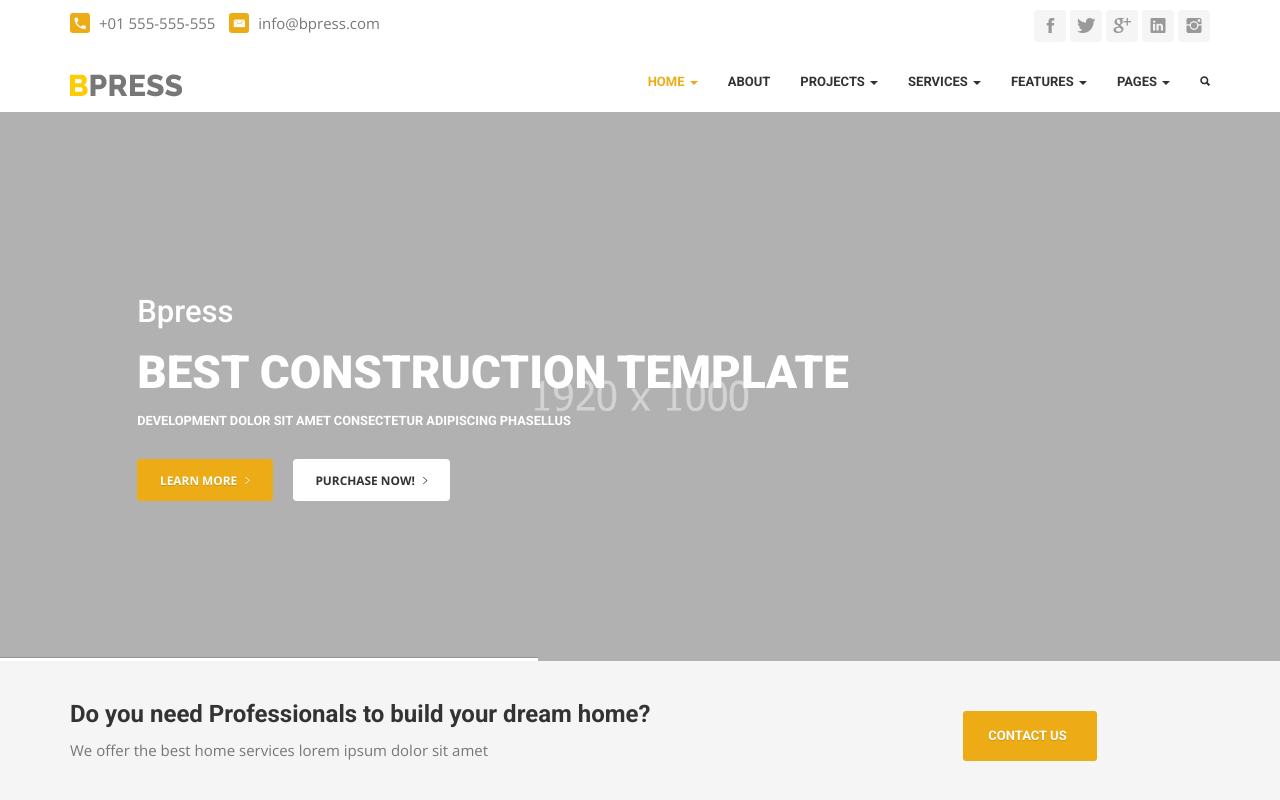
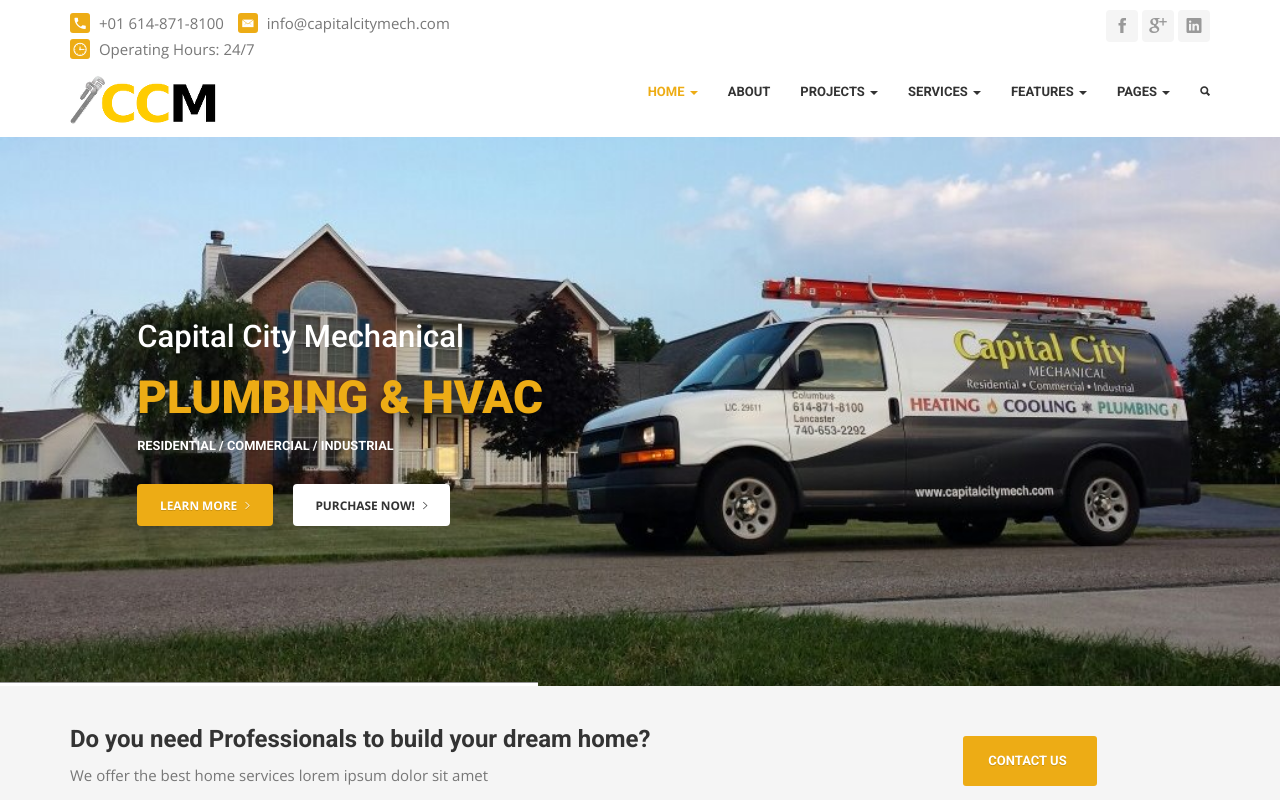
Before and after one commit to blaine614/CCMBaseCustomerSite0.1, a plain HTML site: page html/index.html in a window 1280 px wide. Shown: the top 800 px of the page. Drawn offline with nearby package versions, Linux system fonts and the light colour scheme; animation ran at ten frames a second; files whose address does not match are found by name.

Commit message:
Blaine: Basic Home Page changes.

```diff
--- a/html/css/style.css
+++ b/html/css/style.css
@@ -63,6 +63,14 @@ blockquote {
 .full-wid {
   width: 100%; }
 
+.navbar-brand
+{
+  float: left;
+  height: 75px;
+  padding: 5px 15px;
+  font-size: 18px;
+  line-height: 20px;
+}
 /**spaces**/
 .space10 {
   height: 10px; }
--- a/html/index.html
+++ b/html/index.html
@@ -5,7 +5,8 @@
         <meta http-equiv="X-UA-Compatible" content="IE=edge">
         <meta name="viewport" content="width=device-width, initial-scale=1">
         <!-- The above 3 meta tags *must* come first in the head; any other head content must come *after* these tags -->
-        <title>Bpress</title>
+        <!-- TODO make a browser tab mini-logo -->
+        <title>Capital City Mechanical</title>
         <!-- Bootstrap -->
         <link href="bootstrap/css/bootstrap.min.css" rel="stylesheet">
         <link href="css/animate.css" rel="stylesheet">
@@ -33,16 +34,15 @@
             <div class="container">
                 <div class="row">
                     <div class="col-sm-6">
-                        <span><i class="ion-android-call"></i> +01 555-555-555</span>
-                        <span><i class="ion-ios-email"></i> info@bpress.com</span>
+                        <span><i class="ion-android-call"></i> +01 614-871-8100</span>
+                        <span><i class="ion-ios-email"></i> info@capitalcitymech.com</span>
+                        <span><i class="ion-clock"></i> Operating Hours: 24/7</span>
                     </div>
                     <div class="col-sm-6">
                         <ul class="list-inline text-right">
-                            <li><a href="#"><i class="ion-social-facebook"></i></a></li>
-                            <li><a href="#"><i class="ion-social-twitter"></i></a></li>
+                            <li><a href="https://www.facebook.com/capcitymechanical/"><i class="ion-social-facebook"></i></a></li>
                             <li><a href="#"><i class="ion-social-googleplus"></i></a></li>
-                            <li><a href="#"><i class="ion-social-linkedin"></i></a></li>
-                            <li><a href="#"><i class="ion-social-instagram"></i></a></li>
+                            <li><a href="https://www.linkedin.com/company/capital-city-mechanical"><i class="ion-social-linkedin"></i></a></li>
                         </ul>
                     </div>
                 </div>
@@ -60,7 +60,7 @@
                         <span class="icon-bar"></span>
                         <span class="icon-bar"></span>
                     </button>
-                    <a class="navbar-brand" href="index.html"><img src="images/logo.png" alt=""></a>
+                    <a class="navbar-brand" href="index.html"><img src="images/ccm_navbar_logo.png" alt=""></a>
                 </div>
                 <div id="navbar" class="navbar-collapse collapse">
                     <ul class="nav navbar-nav navbar-right">
@@ -155,28 +155,28 @@
                 <div class="ms-slide slide-1" data-delay="14">
 
                     <!-- slide background -->
-                    <img src="masterslider/style/blank.gif" data-src="images/bg-1.jpg" alt="Slide1 background"/>
+                    <img src="masterslider/style/blank.gif" data-src="images/ccm_residential_van_background.jpg" alt="Residential"/>
                     <h3 class="ms-layer sub-title3 text-center white text-uppercase"
                         style="left:150px; top:200px;"
                         data-type="text"
                         data-delay="1000"
                         data-duration="2000"
                         data-ease="easeOutExpo"
-                        data-effect="rotate3dtop(-100,0,0,40,t)">Bpress</h3>
+                        data-effect="rotate3dtop(-100,0,0,40,t)">Capital City Mechanical</h3>
                     <h3 class="ms-layer title2 text-uppercase text-center"
                         style="left:150px;top: 260px;"
                         data-type="text"
                         data-delay="1500"
                         data-duration="2500"
                         data-ease="easeOutExpo"
-                        data-effect="rotate3dtop(-100,0,0,40,t)">Best Construction Template</h3>
+                        data-effect="rotate3dtop(-100,0,0,40,t)"><span class="color_text">Plumbing & HVAC</span></h3>
                     <h5 class="ms-layer sub-title2 text-uppercase"
                         style="left:150px; top: 330px;"
                         data-type="text"
                         data-effect="bottom(45)"
                         data-duration="3000"
                         data-delay="2000"
-                        data-ease="easeOutExpo">Development dolor sit amet consectetur adipiscing Phasellus</h5>
+                        data-ease="easeOutExpo">Residential / Commercial / Industrial </h5>
                     <a class="ms-layer btn1" href="#"
                        style="left: 150px; top:380px;"
                        data-type="text"
```
Also changed, not shown: html/bootstrap/css/bootstrap.min.css, html/images/ccm_entire_staff.jpg (added), html/images/ccm_hvac_work_0.jpg (added), html/images/ccm_hvac_work_1.jpg (added), html/images/ccm_hvac_work_2.jpg (added), html/images/ccm_hvac_work_3.jpg (added), html/images/ccm_hvac_work_3.png (added), html/images/ccm_hvac_work_4.jpg (added), html/images/ccm_hvac_work_5.jpg (added), html/images/ccm_hvac_work_6.jpg (added), html/images/ccm_hvac_work_7.jpg (added), html/images/ccm_navbar_logo.jpg (added), html/images/ccm_navbar_logo.png (added), html/images/ccm_residential_van_background.jpg (added), 1 more files.
